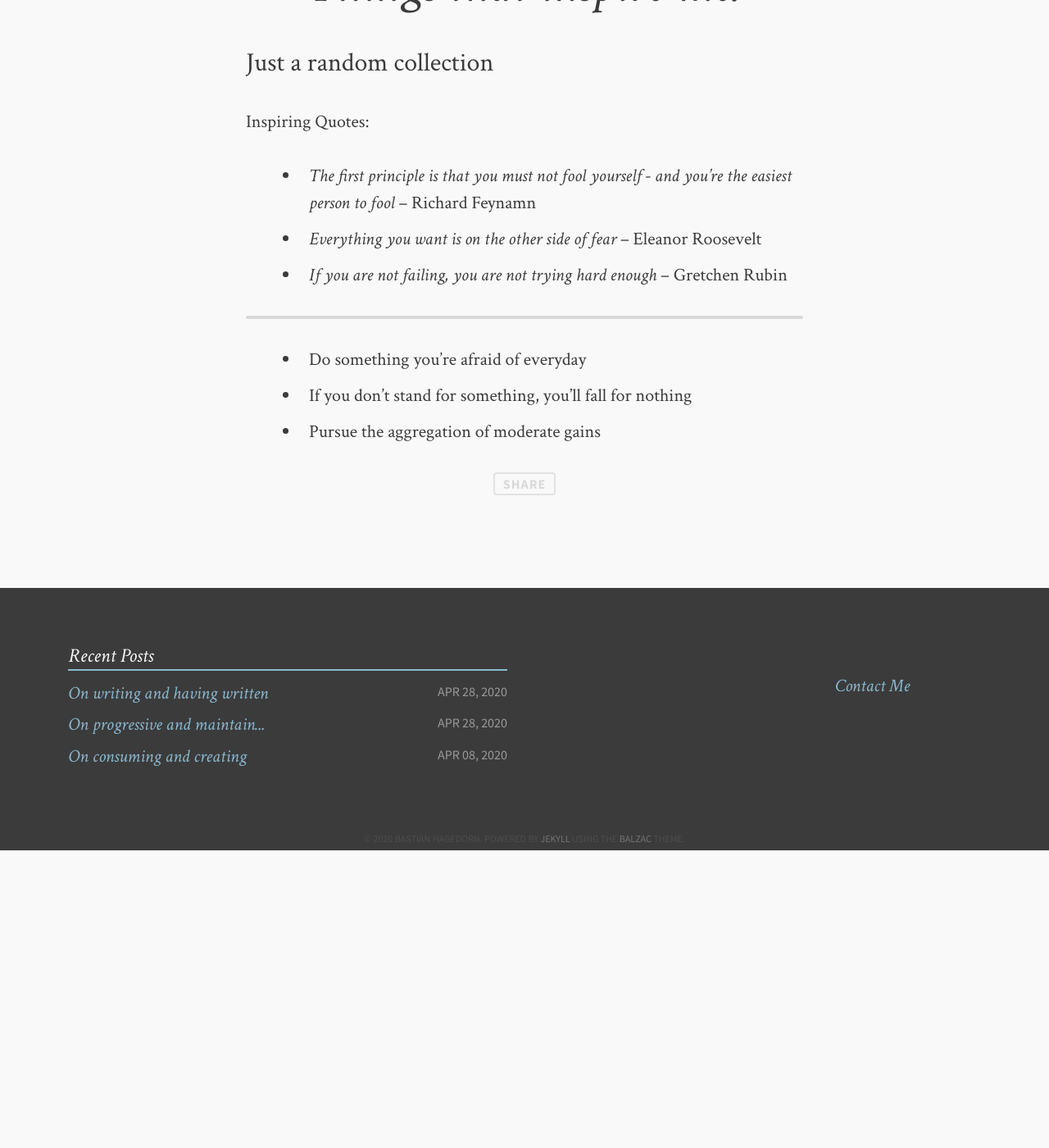
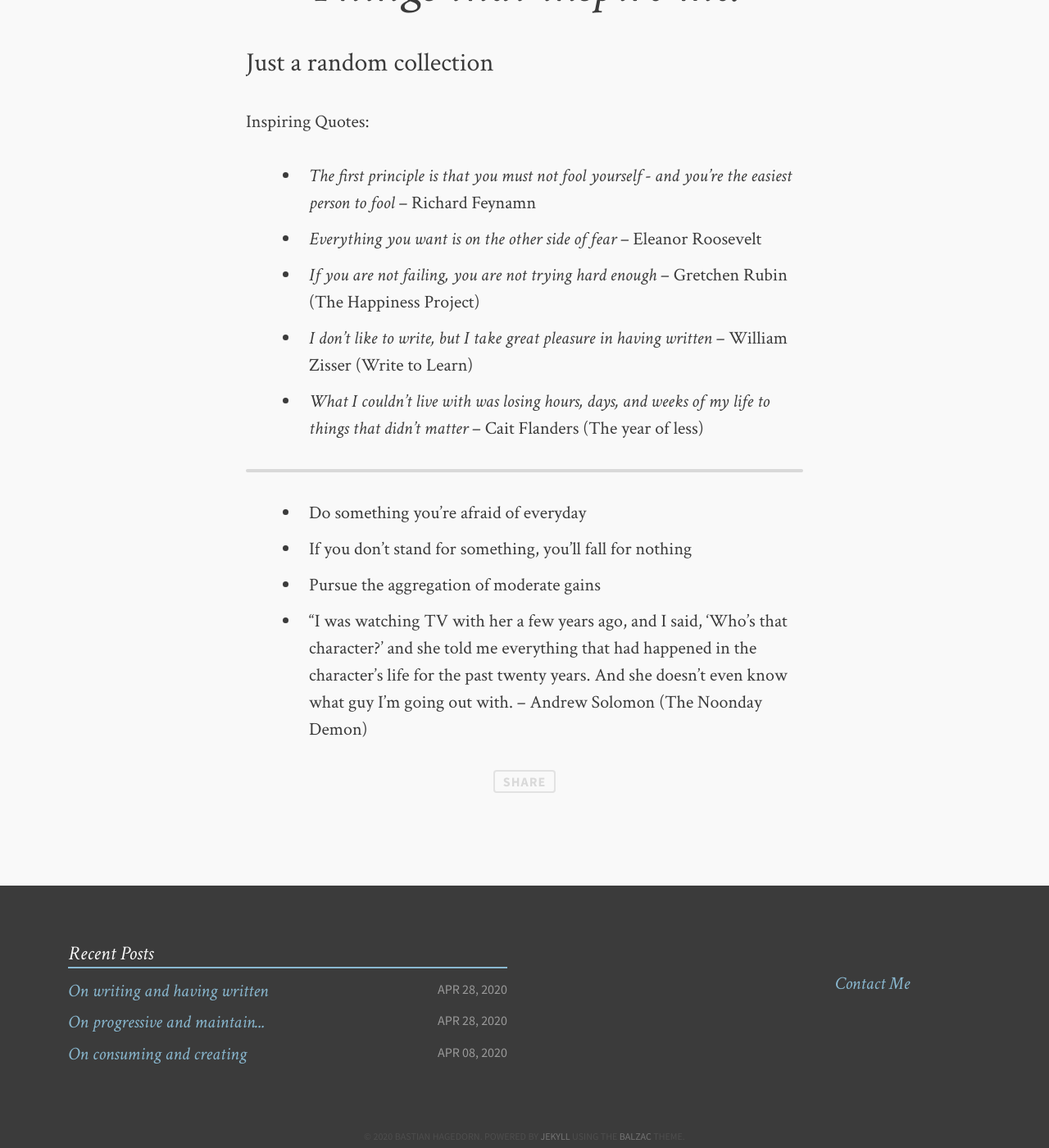
Before and after one commit to smileandknow/smileandknow.github.io, a Jekyll site: the page built from inspiration.md, in a window 1280 px wide and 1400 px high, scrolled down 691 px. Shown: the whole window at 82% size. Built offline with Jekyll 4.4.1, drawn with Linux system fonts in a browser that asks for light colours; comment, search, counter and statistics services are not loaded; before the commit the page ends 1728 px from its top, so only the background shows below that.

Commit message:
more quotes

```diff
--- a/inspiration.md
+++ b/inspiration.md
@@ -11,10 +11,13 @@ image:
 Inspiring Quotes:
 * _The first principle is that you must not fool yourself - and you're the easiest person to fool_ -- Richard Feynamn
 * _Everything you want is on the other side of fear_ -- Eleanor Roosevelt
-* _If you are not failing, you are not trying hard enough_ -- Gretchen Rubin
+* _If you are not failing, you are not trying hard enough_ -- Gretchen Rubin (The Happiness Project)
+* _I don't like to write, but I take great pleasure in having written_ -- William Zisser (Write to Learn)
+* _What I couldn't live with was losing hours, days, and weeks of my life to things that didn't matter_ -- Cait Flanders (The year of less)
 
 ***
 
 * Do something you're afraid of everyday
 * If you don't stand for something, you'll fall for nothing
 * Pursue the aggregation of moderate gains
+* “I was watching TV with her a few years ago, and I said, ‘Who’s that character?’ and she told me everything that had happened in the character’s life for the past twenty years. And she doesn’t even know what guy I’m going out with. -- Andrew Solomon (The Noonday Demon)
```
